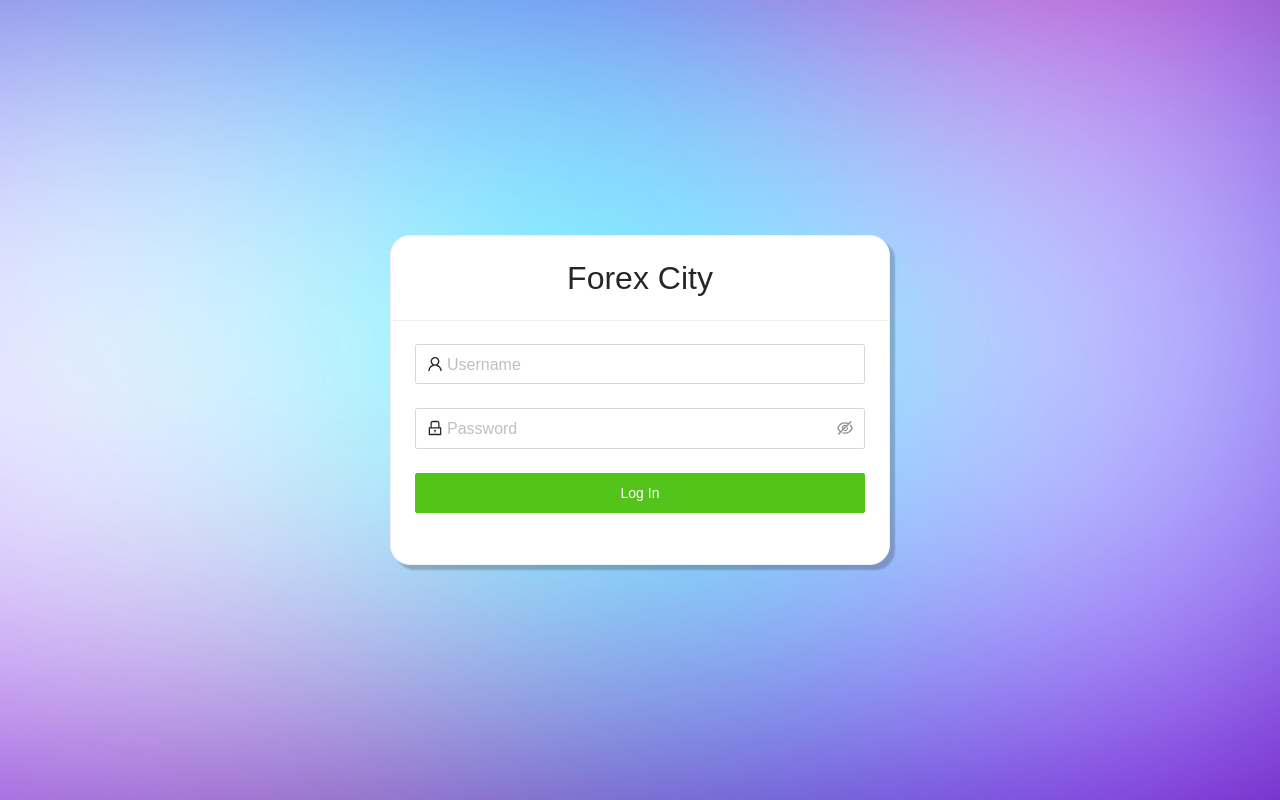
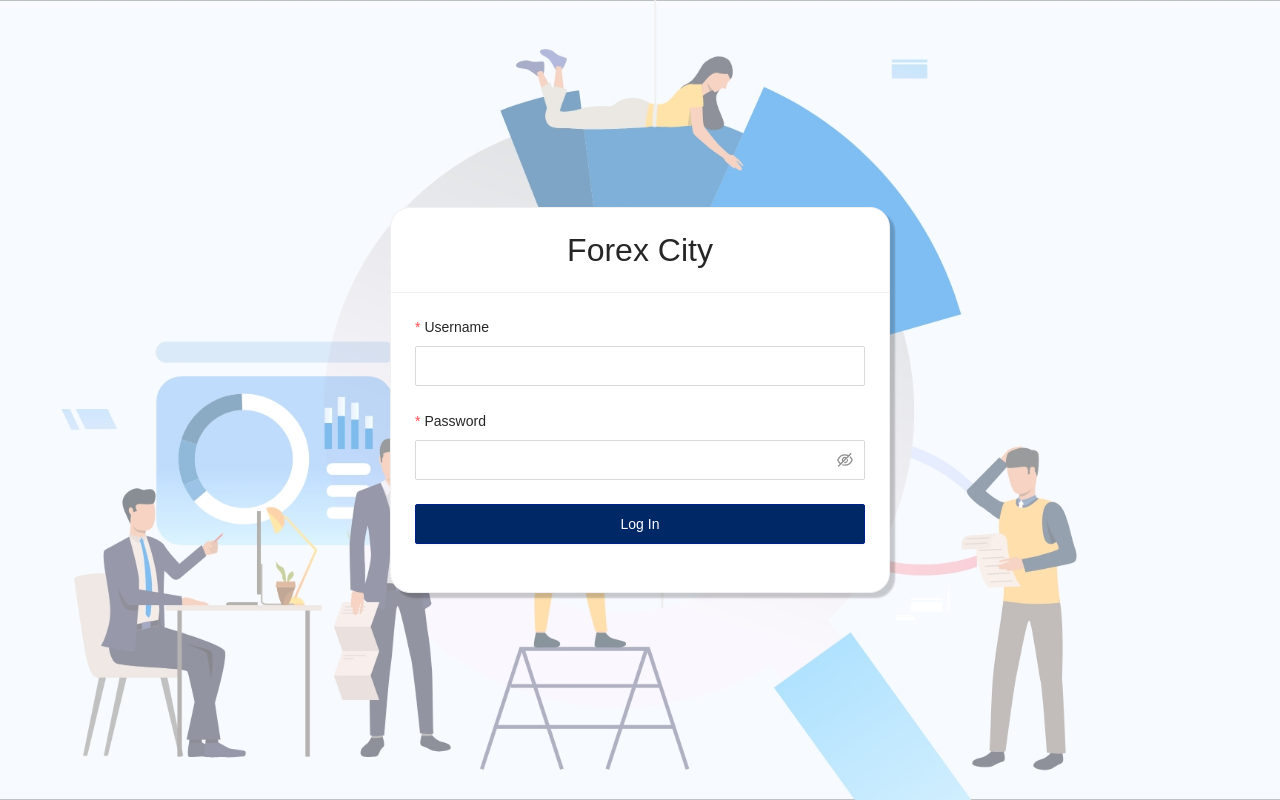
Before and after one commit to paemaker/check-in-check-out-webapp, a React (Create React App) app: page /LogIn in a window 1280 px wide. Built offline with nearby package versions, Linux system fonts and the light colour scheme; a web font is replaced by a local one.

Commit message:
commit 17.25pm

```diff
--- a/src/Dashboard.js
+++ b/src/Dashboard.js
@@ -204,7 +204,7 @@ class Dashboard extends Component
                         </Col>
                         <Col span={8}>
                             <Link to="/LogIn" onClick={this.Logout}>
-                                <Button danger type='primary' style={{float: 'right', margin: '15px'}} >
+                                <Button danger type='link' style={{float: 'right', margin: '15px 0px', color: 'white'}} >
                                     <ApiOutlined />Log Out
                                 </Button>
                             </Link>
@@ -212,15 +212,14 @@ class Dashboard extends Component
                     </Row>
                 </Header>
 
-                <Content style={{ padding: '0 50px' }} >
-
-                    <Breadcrumb separator="" style={{ margin: '20px 0' }}>
-                        <Breadcrumb.Item>Location</Breadcrumb.Item>
-                        <Breadcrumb.Separator>:</Breadcrumb.Separator>
+                <Content style={{ padding: '0px 50px' }} >
+                    {/* <Breadcrumb separator="" style={{ margin: '20px 0' }}>
                         <Breadcrumb.Item>
                             <Text strong><BarsOutlined /> Dashboard</Text>
                         </Breadcrumb.Item>
-                    </Breadcrumb>
+                    </Breadcrumb> */}
+                    <Text style={{fontSize: '36px'}}>Dashboard</Text>
+
 
                     <div className="table_Dash">
                         <Space>
--- a/src/Homefront.js
+++ b/src/Homefront.js
@@ -4,7 +4,7 @@ import {
   IdcardOutlined,
   UserAddOutlined
 } from '@ant-design/icons';
-import { Breadcrumb, Button, Card, Col, Layout, Row, Space, Typography, notification } from 'antd';
+import { Breadcrumb, Button, Card, Col, Layout, Modal, Row, Space, Typography, notification } from 'antd';
 import React, { Component } from 'react';
 
 import { AddMember } from './imandex';
@@ -91,6 +91,7 @@ export default class Homefront extends Component
             console.log(res.data.message)
             if(res.data.message === 'add member sucessfull')
             {
+                Modal.success({})
                 notification.success({
                     duration: 0,
                     message: 'Done!',
@@ -143,7 +144,7 @@ export default class Homefront extends Component
                             </Col>
                             <Col span={8}>
                                 <Link to="/LogIn" onClick={this.Logout}>
-                                    <Button danger type='primary' style={{float: 'right', margin: '15px'}}>
+                                    <Button danger type='link' style={{float: 'right', margin: '15px 0px', color: 'white'}}>
                                         <ApiOutlined />Log Out
                                     </Button>
                                 </Link>
@@ -152,12 +153,7 @@ export default class Homefront extends Component
                     </Header>
 
                     <Content style={{ padding: '0 50px' }} >
-                        <Button type='primary' onClick={this.toggleMemberD} className="addmemButt">
-                            <UserAddOutlined /> Add new member
-                        </Button>
-                        <Breadcrumb separator="" style={{ margin: '20px 0' }}>
-                            <Breadcrumb.Item>Location</Breadcrumb.Item>
-                            <Breadcrumb.Separator>:</Breadcrumb.Separator>
+                        <Breadcrumb separator="" style={{ margin: '20px 0px 0px 10px' }}>
                                 <Breadcrumb.Item>
                                     <Link to="/Dashboard">
                                         <Text strong style={{color: '#40a9ff'}}><BarsOutlined /> Dashboard </Text>
@@ -165,9 +161,14 @@ export default class Homefront extends Component
                                 </Breadcrumb.Item>
                             <Breadcrumb.Separator />
                             <Breadcrumb.Item>
-                                <Text strong><IdcardOutlined /> Member</Text>
+                                <Text strong ><IdcardOutlined /> Member</Text>
                             </Breadcrumb.Item>
                         </Breadcrumb>
+                        <Text style={{fontSize: '36px', margin: '20px 0px 0px 10px'}}>Member</Text>
+                        <Button type='primary' className="addmemButt" style={{margin: '10px 0px 0px 0px'}} onClick={this.toggleMemberD} >
+                            <UserAddOutlined /> Add new member
+                        </Button>
+
                         <div className="content_Home">
                             <Space align='start' size='large'>
                                 <Row gutter={[38, 30]} align='middle'>
--- a/src/LogIn.js
+++ b/src/LogIn.js
@@ -1,8 +1,6 @@
 import { Button, Card, Checkbox, Form, Input, Typography, notification } from 'antd';
-import { LockOutlined, UserOutlined } from '@ant-design/icons';
 import React, { Component } from 'react';
 
-import { Link } from 'react-router-dom';
 import axios from 'axios';
 
 const {Text} = Typography;
@@ -28,24 +26,25 @@ export default class LogIn extends Component
       'password': this.state.password
     }
 
-    axios.post('http://192.168.1.46:3000/login', user)
+    axios.post('http://139.180.147.221:8101/login', user)
     .then(res => {
       console.log(res.data);
       if(res.data.message === 'login sucessfull')
       {
         localStorage.setItem('lgtoken', res.data.Token);
-        console.log(localStorage.getItem('lgtoken'));
-
         window.location='/Homefront';
       }
       else
       {
         notification.error({
           duration: '5',
-          message: 'Failed!!',
+          message: 'Failed!',
           description: <Text>Can't sign in to the server.<br/> Please check your <Text strong style={{color: 'red'}}>Username</Text> and <Text strong style={{color: 'red'}}>Password</Text></Text>
         })
       }
+    })
+    .catch(error => {
+      console.log(error)
     })
   }
 
@@ -59,15 +58,15 @@ export default class LogIn extends Component
   {
     return (
       <div className="loginBG">
-        <Card title={[<h1 style={{margin: 1}}>Forex City</h1>]} style={{ width: 500, height: 330 }} className="card_LogIn">
-          <Form name="normal_login" initialValues={{ remember: true }} onFinish={this.handleSubmit}>
+        <Card title={[<h1 style={{margin: 1}}>Forex City</h1>]} style={{ width: 500, height: 'auto' }} className="card_LogIn">
+          <Form name="normal_login" initialValues={{ remember: true }} layout='vertical' onFinish={this.handleSubmit} >
 
-            <Form.Item name="username" rules={[{ required: true, message: 'Please input your Username!' }]}>
-              <Input size='large' prefix={<UserOutlined className="site-form-item-icon" />} placeholder="Username" onChange={this.handleChange}/>
+            <Form.Item name="username" label='Username' rules={[{ required: true, message: 'Please input your Username!' }]}>
+              <Input size='large' onChange={this.handleChange}/>
             </Form.Item>
 
-            <Form.Item name="password" rules={[{ required: true, message: 'Please input your Password!' }]}>
-              <Input.Password size='large' prefix={<LockOutlined className="site-form-item-icon" />} placeholder="Password" onChange={this.handleChange}/>
+            <Form.Item name="password" label='Password' rules={[{ required: true, message: 'Please input your Password!' }]}>
+              <Input.Password size='large' onChange={this.handleChange}/>
             </Form.Item>
             {/* <Form.Item>
               <Form.Item name="remember" valuePropName="checked" noStyle>
--- a/src/ex_css.css
+++ b/src/ex_css.css
@@ -22,16 +22,9 @@ header, body, footer
 {
     float: right;
     margin: 15px;
-    background: #fff;
+    /* background: #fff;
     color: green;
-    border-color: green;
-}
-
-.addmemButt:hover
-{
-    background: green;
-    border-color: green;
-    color: #fff;
+    border-color: green; */
 }
 
 .eiloy
@@ -61,8 +54,8 @@ header, body, footer
 .loginButt
 {
     height: 40px;
-    background: #52c41a;
-    border-color: #52c41a;
+    background: #002766;
+    border-color: #011F8B;
     color: #fff;
 }
 
@@ -77,7 +70,7 @@ header, body, footer
 
 .loginBG
 {
-    background-image: url(./img/fade.png);
+    background-image: url(./img/bg.jpg);
     /* margin: auto;     */
     /* padding: 50px; */
     /* min-height: 900px; */
@@ -95,8 +88,8 @@ header, body, footer
 
 .loginButt:hover
 {
-    background: #79d70f;
-    border-color: #52c41a;
+    background: #0084FF;
+    border-color: #0084FF;
     color: #fff;
 }
 
--- a/src/in&out/AddMember.js
+++ b/src/in&out/AddMember.js
@@ -59,7 +59,7 @@ export default class AddPersonnel extends Component
         return(
             <>
 
-                <Drawer title="Member Registration Form" visible={this.props.openMember}
+                <Drawer title={<h2 style={{margin: '10px 0px 0px 35%'}}>Add member</h2>} visible={this.props.openMember}
                 width={500} onClose={this.props.closeMember}
                 >
                     <Form validateMessages={validateMessages} layout="vertical" onSubmitCapture={this.props.addSubmit} onFinishFailed={onFinishFailed} onFinish={onFinish}>
@@ -89,7 +89,7 @@ export default class AddPersonnel extends Component
                             <Input name="email" placeholder="zz98@gmail.com" allowClear onChange={this.props.addInput}/>
                         </Form.Item>
 
-                        {/* <Form.Item name="position" label="Position" >
+                        <Form.Item name="position" label="Position" >
                             <Select
                                 name="position"
                                 showSearch
@@ -117,7 +117,7 @@ export default class AddPersonnel extends Component
                                     <UploadOutlined /> Upload
                                 </Button>
                             </Upload>
-                        </Form.Item> */}
+                        </Form.Item>
 
                         <br />
                         <br />
```
Also changed, not shown: src/in&out/Profile.js (+12 -13 lines), src/img/bg.jpg (added).
